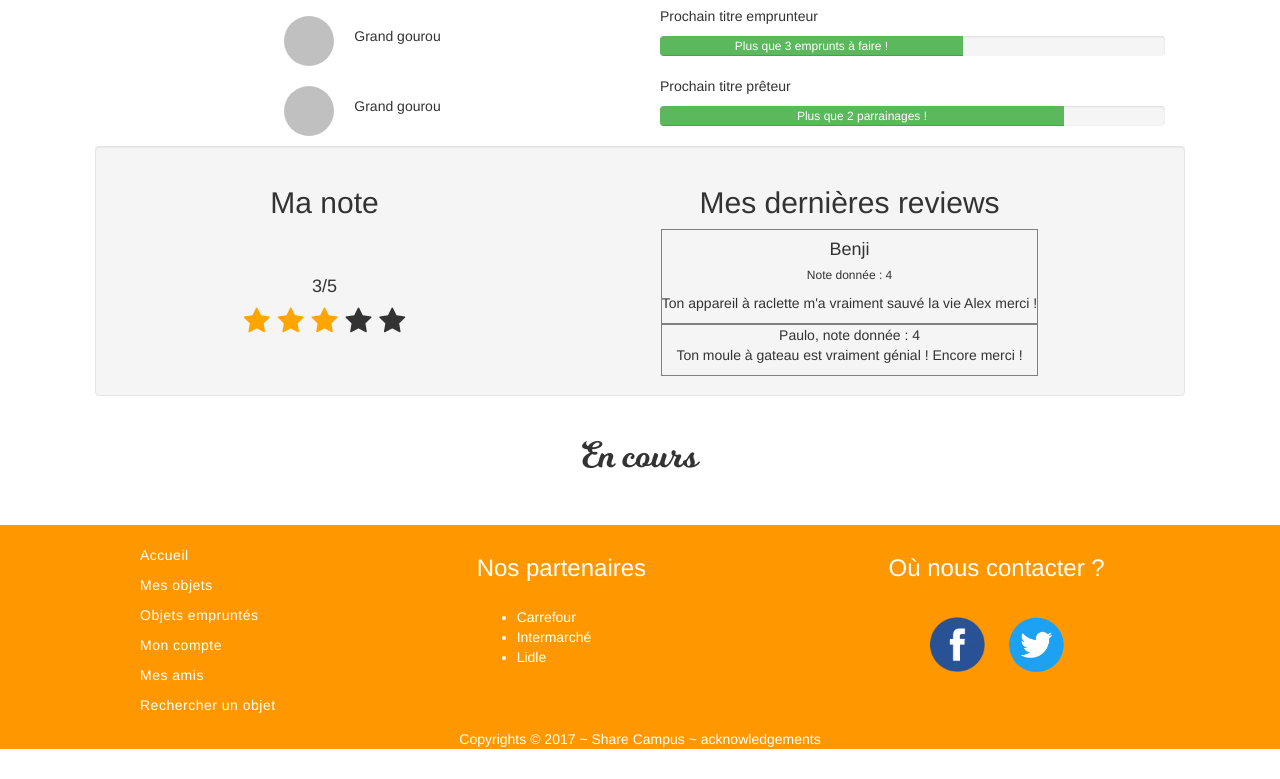
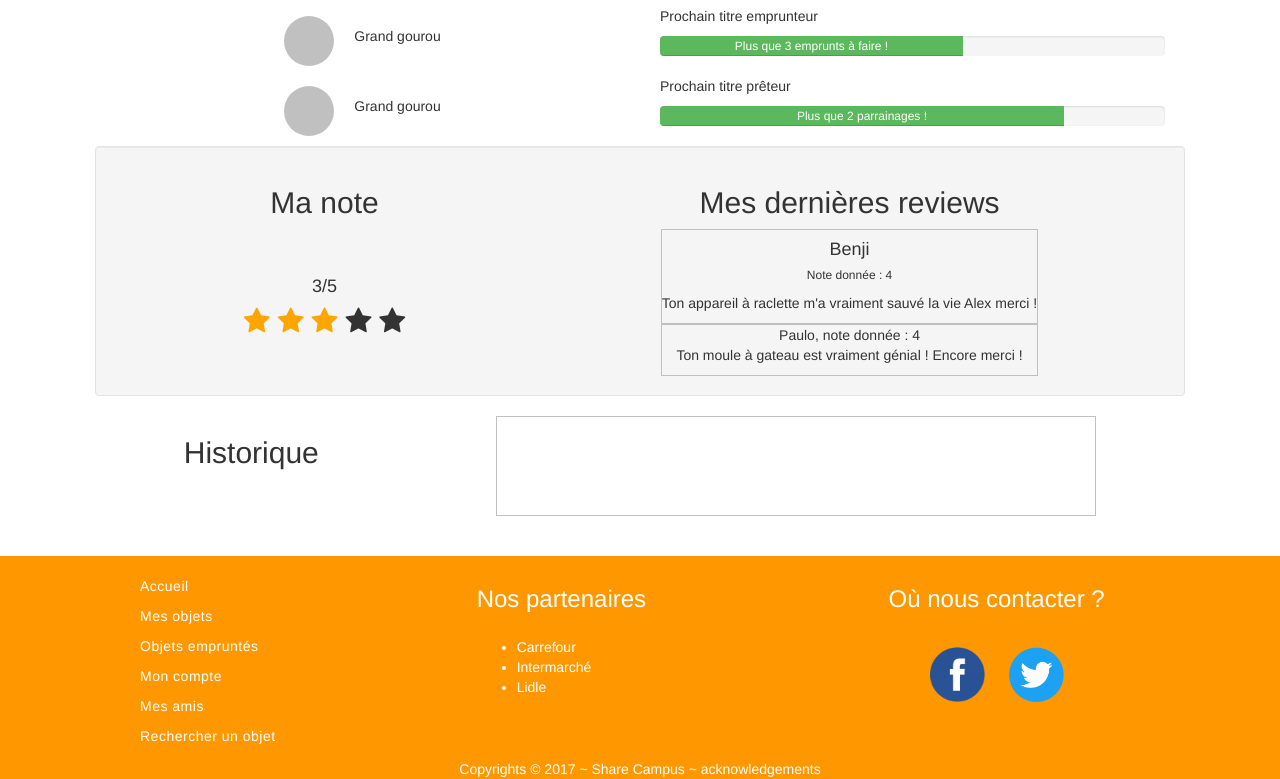
Before and after one commit to Syndorik/Cher-voisin, a PHP site: page /myAccount in a window 1280 px wide. Shown: the part 540-1319 px from the top of the page. Before the commit the page ends 1289 px from the top, so only its background shows below. Run offline with PHP 8.4, Linux system fonts and the light colour scheme; some libraries are stand-ins or nearby versions.

Commit message:
Update myAccount

```diff
--- a/myAccount.php
+++ b/myAccount.php
@@ -105,7 +105,10 @@
       </div>
     </section>
     <section class="historic">
-      <h1>En cours</h1>
+      <h2>Historique</h2>
+      <div class="historic-item">
+
+      </div>
     </section>
 </div><!-- END of container -->
 <?php include("footer.php");?>
--- a/style.css
+++ b/style.css
@@ -702,8 +702,18 @@
     }
 
     .reviews-item{
-      border: 1px solid grey;
+      border: 1px solid silver;
     }
+
+.historic{
+  flex-direction: column;
+}
+
+  .historic-item{
+    border: 1px solid silver;
+    height: 100px;
+    width: 600px;
+  }
 
 /******* MY OBJECTS ********/
 
```
